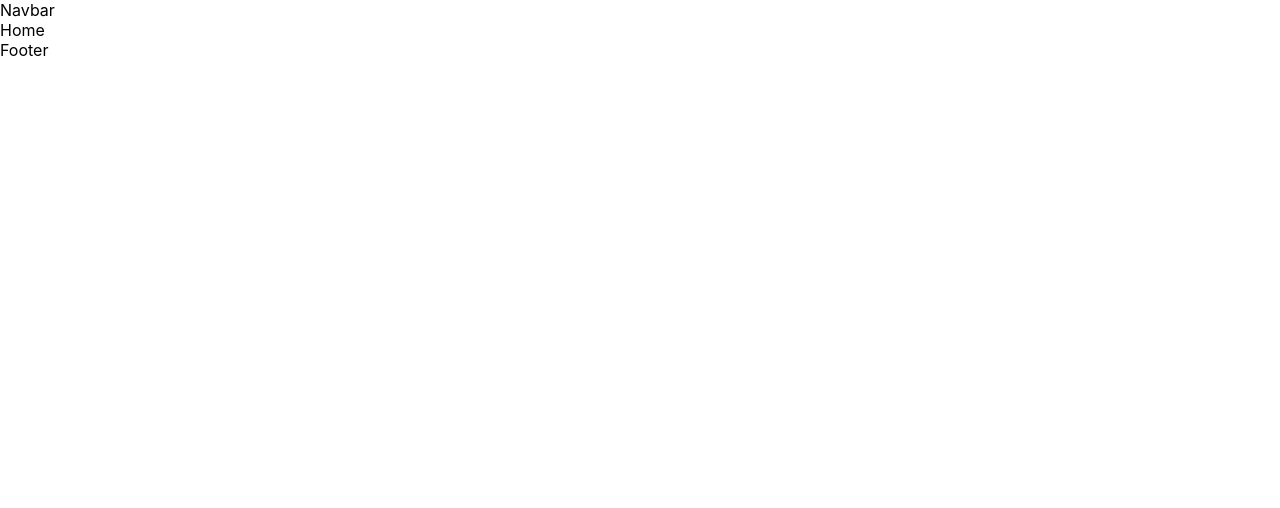
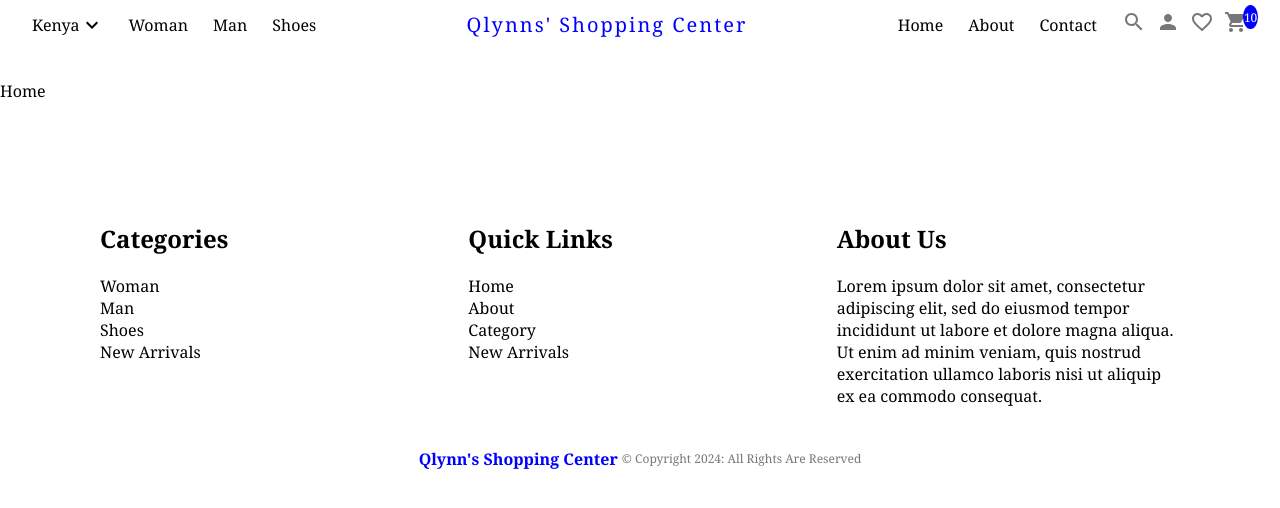
Before and after one commit to Jackline-ke/shop, a React (Create React App) app: page / in a window 1280 px wide. Shown: the top 508 px of the page. Built offline with nearby package versions, Linux system fonts and the light colour scheme.

Commit message:
added footer component and styling for both  footer and navbar

```diff
--- a/package.json
+++ b/package.json
@@ -3,6 +3,10 @@
   "version": "0.1.0",
   "private": true,
   "dependencies": {
+    "@emotion/react": "^11.11.4",
+    "@emotion/styled": "^11.11.0",
+    "@mui/icons-material": "^5.15.11",
+    "@mui/material": "^5.15.11",
     "@testing-library/jest-dom": "^5.17.0",
     "@testing-library/react": "^13.4.0",
     "@testing-library/user-event": "^13.5.0",
@@ -10,6 +14,7 @@
     "react-dom": "^18.2.0",
     "react-router-dom": "^6.22.1",
     "react-scripts": "5.0.1",
+    "sass": "^1.71.1",
     "web-vitals": "^2.1.4"
   },
   "scripts": {
--- a/src/App.js
+++ b/src/App.js
@@ -5,6 +5,7 @@ import Navbar from './component/Navbar/Navbar';
 import Categories from './pages/Categories/Categories';
 import Home from './pages/Home/Home';
 import Product from './pages/Product/Product';
+import './App.scss'
 
 const Layout = () => {
   return (
--- /dev/null
+++ b/src/App.scss
@@ -0,0 +1,8 @@
+.app{
+    font-family: Georgia, 'Times New Roman', Times, serif;
+
+    .link{
+        color: inherit;
+        text-decoration: none;
+    }
+}
--- a/src/component/Footer/Footer.js
+++ b/src/component/Footer/Footer.js
@@ -1,8 +1,34 @@
 import React from 'react'
+import './Footer.scss'
 
 const Footer = () => {
   return (
-    <div>Footer</div>
+    <div className='footer'>
+      <div className='top'>
+        <div className='item'>
+          <h2>Categories</h2>
+          <span>Woman</span>
+          <span>Man</span>
+          <span>Shoes</span>
+          <span>New Arrivals</span>
+        </div>
+        <div className='item'>
+          <h2>Quick Links</h2>
+          <span>Home</span>
+          <span>About</span>
+          <span>Category</span>
+          <span>New Arrivals</span>
+        </div>
+        <div className='item'>
+          <h2>About Us</h2>
+          <span>Lorem ipsum dolor sit amet, consectetur adipiscing elit, sed do eiusmod tempor incididunt ut labore et dolore magna aliqua. Ut enim ad minim veniam, quis nostrud exercitation ullamco laboris nisi ut aliquip ex ea commodo consequat. </span>
+        </div>
+      </div>
+      <div className='bottom'>
+        <h1>Qlynn's Shopping Center</h1>
+        <span> &copy; Copyright 2024: All Rights Are Reserved</span>
+      </div>
+    </div>
   )
 }
 
--- /dev/null
+++ b/src/component/Footer/Footer.scss
@@ -0,0 +1,36 @@
+.footer{
+    padding: 100px 100px 20px 100px;
+
+    .top{
+        display: flex;
+        gap: 25px;
+
+        .item{
+            flex: 1;
+            display: flex;
+            flex-direction: column;
+
+            span{
+                cursor: pointer;
+            }
+        }
+    }
+
+    .bottom{
+        margin-top: 30px;
+        display: flex;
+        gap: 4px;
+        justify-content: center;
+        align-items: center;
+
+        h1{
+            font-size: 16px;
+            color: #0000ff;
+            font-weight: bold;
+        }
+        span{
+            color: #777777;
+            font-size: 12px;
+        }
+    }
+}
--- a/src/component/Navbar/Navbar.js
+++ b/src/component/Navbar/Navbar.js
@@ -1,8 +1,60 @@
-import React from 'react'
+import React from 'react';
+import KeyboardArrowDownIcon from '@mui/icons-material/KeyboardArrowDown';
+import SearchIcon from '@mui/icons-material/Search';
+import PersonIcon from '@mui/icons-material/Person';
+import FavoriteBorderIcon from '@mui/icons-material/FavoriteBorder';
+import ShoppingCartIcon from '@mui/icons-material/ShoppingCart';
+import { Link } from 'react-router-dom';
+import "./Navbar.scss"
 
 const Navbar = () => {
   return (
-    <div>Navbar</div>
+    <div className='navbar'>
+      <div className='wrapper'>
+        <div className='left'>
+          <div className='item'>
+            <span>Kenya</span>
+            <KeyboardArrowDownIcon/>
+          </div>
+          <div className='categories'>
+            <div className='item'>
+              <Link className="link" to='/products/1'>Woman</Link>
+            </div>
+            <div className='item'>
+              <Link className="link" to='/products/2'>Man</Link>
+            </div>
+            <div className='item'>
+              <Link className="link" to='/products/3'>Shoes</Link>
+            </div>
+          </div>
+        </div>
+        <div className='center'>
+          <Link className="link" to='/'>Qlynns' Shopping Center</Link>
+        </div>
+        <div className='right'>
+          <div className='linkPages'>
+            <div className='item'>
+              <Link className="link" to='/'>Home</Link>
+            </div>
+            <div className='item'>
+              <Link className="link" to='/'>About</Link>
+            </div>
+            <div className='item'>
+              <Link className="link" to='/'>Contact</Link>
+            </div>
+          </div>
+          <div className='icons'>
+            <SearchIcon/>
+            <PersonIcon/>
+            <FavoriteBorderIcon/>
+            <div className='cartIcon'>
+              <ShoppingCartIcon/>
+              <span>10</span>
+            </div>
+          </div>
+        </div>
+      </div>
+    </div>
   )
 }
 
--- /dev/null
+++ b/src/component/Navbar/Navbar.scss
@@ -0,0 +1,71 @@
+.navbar {
+   height: 80px;
+
+   .wrapper{
+        padding: 10px 32px;
+        display: flex;
+        justify-content: space-between;
+        align-items: center;
+
+        .item{
+            display: flex;
+            align-items: center;
+        }
+
+        .left{
+            display: flex;
+            align-items: center;
+            gap: 25px;
+
+            .categories{
+                display: flex;
+                gap: 25px;
+            }
+
+        }
+
+        .center{
+            font-size: 20px;
+            letter-spacing: 2px;
+            color: #0000ff;
+        }
+
+        .right{
+            display: flex;
+            align-items: center;
+            gap: 25px;
+
+            .linkPages{
+                display: flex;
+                gap: 25px;
+            }
+            .icons{
+                display: flex;
+                gap: 10px;
+                color: #777777;
+                cursor: pointer;
+
+                .cartIcon{
+                    position: relative;
+                    span{
+                        position: absolute;
+                        padding: 2px 5px;
+                        color: #ffffff;
+                        font-size: 12px;
+                        height: 20px;
+                        width: 20%;
+                        border-radius: 50%;
+                        background: #0000ff;
+                        top: -5px;
+                        right: -10px;
+                        display: flex;
+                        align-items: center;
+                        justify-content: center;
+
+                    }
+                }
+            }
+        }
+    }
+
+}
```
Also changed, not shown: src/component/Slider/Slider.js (added), src/component/Slider/Slider.scss (added), 2 other files (tests, documents, lock files or other folders).
